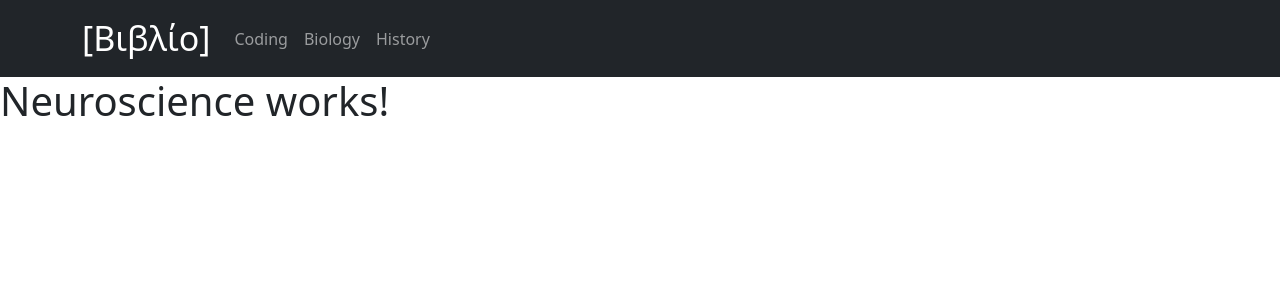
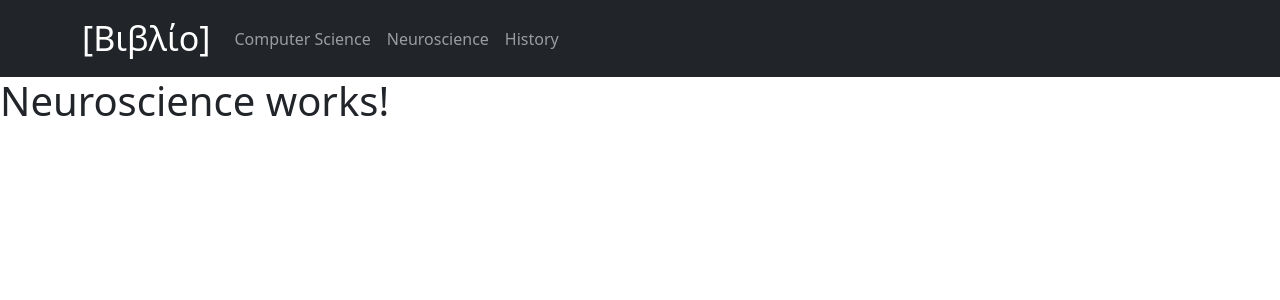
Before and after one commit to shawon1010/vivlio-website, a React (Create React App) app: page /neuroscience in a window 1280 px wide. Shown: the top 300 px of the page. Built offline with nearby package versions, Linux system fonts and the light colour scheme.

Commit message:
route updated

```diff
--- a/src/components/Header.jsx
+++ b/src/components/Header.jsx
@@ -10,11 +10,11 @@ function Header() {
    <>
   <Navbar bg="dark" variant="dark">
     <Container>
-    <Navbar.Brand style = {{fontSize: '34px'}} href="#home">[Βιβλίο]</Navbar.Brand>
+    <Navbar.Brand style = {{fontSize: '34px'}} href="/">[Βιβλίο]</Navbar.Brand>
     <Nav className="me-auto">
-      <Nav.Link href="#home">Coding</Nav.Link>
-      <Nav.Link href="#features">Biology</Nav.Link>
-      <Nav.Link href="#pricing">History</Nav.Link>
+      <Nav.Link href="/cs">Computer Science</Nav.Link>
+      <Nav.Link href="/neuroscience">Neuroscience</Nav.Link>
+      <Nav.Link href="/history">History</Nav.Link>
     </Nav>
     </Container>
   </Navbar>
--- a/src/components/Homepage.jsx
+++ b/src/components/Homepage.jsx
@@ -13,7 +13,6 @@ function Homepage() {
     <div>
   <Container>
   <br/>
-  <li><a href="/neurosciene">Neurosciene link</a></li>
 <Row>
   <Col><h1>
 
```
